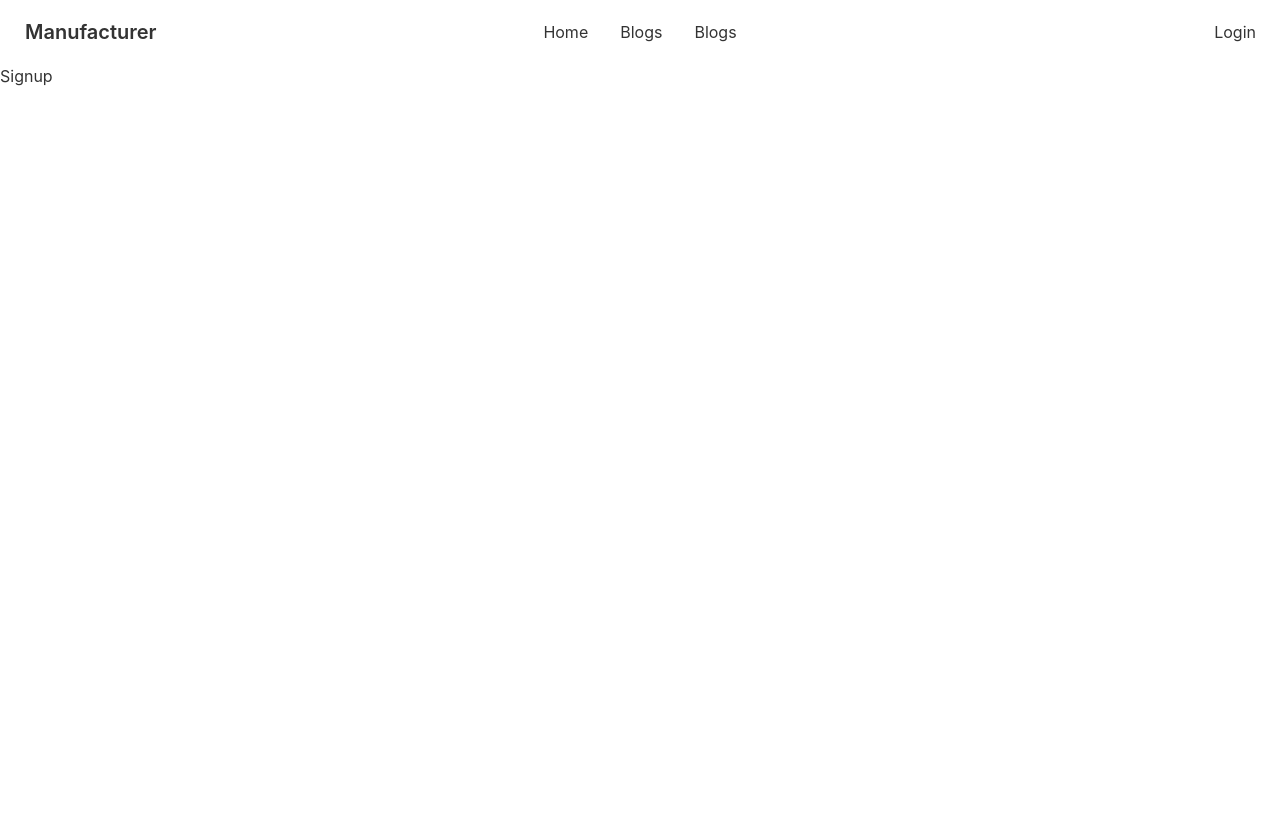
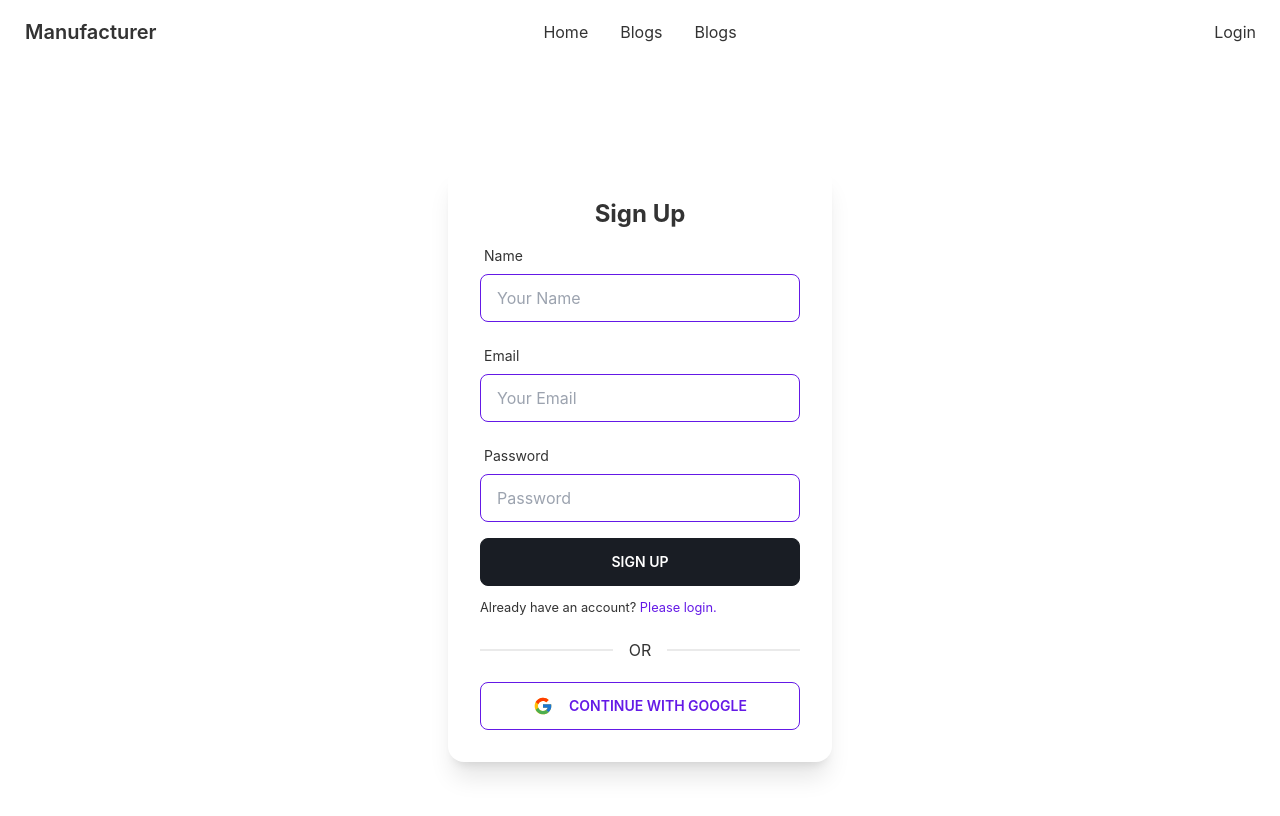
Before and after one commit to rayhan1650/parts-manufacturer-client, a React (Create React App) app: page /signup in a window 1280 px wide. Shown: the top 816 px of the page. Built offline with nearby package versions, Linux system fonts and the light colour scheme.

Commit message:
signup page created

```diff
--- a/src/Pages/Login/SignUp/SignUp.js
+++ b/src/Pages/Login/SignUp/SignUp.js
@@ -1,9 +1,148 @@
 import React from "react";
+import { useForm } from "react-hook-form";
+import { Link } from "react-router-dom";
+import { FcGoogle } from "react-icons/fc";
 
 const SignUp = () => {
+  const {
+    register,
+    formState: { errors },
+    handleSubmit,
+  } = useForm();
+  const onSubmit = (data) => {
+    console.log("Hello");
+  };
   return (
-    <div>
-      <h2>Signup</h2>
+    <div className="flex h-screen justify-center items-center">
+      <div className="card w-96 bg-base-100 shadow-xl">
+        <div className="card-body">
+          <h2 className="text-center text-2xl font-bold">Sign Up</h2>
+
+          <form onSubmit={handleSubmit(onSubmit)}>
+            {/* Name field hare  */}
+            <div className="form-control w-full max-w-xs">
+              <label className="label">
+                <span className="label-text">Name</span>
+              </label>
+              <input
+                type="text"
+                placeholder="Your Name"
+                className="input input-bordered input-primary w-full max-w-xs"
+                {...register("name", {
+                  required: {
+                    value: true,
+                    message: "Name is Required",
+                  },
+                })}
+              />
+              <label className="label">
+                {errors.name?.type === "required" && (
+                  <span className="label-text-alt text-red-500">
+                    {errors.name.message}
+                  </span>
+                )}
+              </label>
+            </div>
+
+            {/* Email field hare   */}
+            <div className="form-control w-full max-w-xs">
+              <label className="label">
+                <span className="label-text">Email</span>
+              </label>
+              <input
+                type="email"
+                placeholder="Your Email"
+                className="input input-bordered input-primary w-full max-w-xs"
+                {...register("email", {
+                  required: {
+                    value: true,
+                    message: "Email is Required",
+                  },
+                  pattern: {
+                    value: /[a-z0-9]+@[a-z]+\.[a-z]{2,3}/,
+                    message: "Provide a valid Email",
+                  },
+                })}
+              />
+              {/* Email error show  */}
+              <label className="label">
+                {errors.email?.type === "required" && (
+                  <span className="label-text-alt text-red-500">
+                    {errors.email.message}
+                  </span>
+                )}
+                {errors.email?.type === "pattern" && (
+                  <span className="label-text-alt text-red-500">
+                    {errors.email.message}
+                  </span>
+                )}
+              </label>
+            </div>
+
+            {/* Password field hare  */}
+            <div className="form-control w-full max-w-xs">
+              <label className="label">
+                <span className="label-text">Password</span>
+              </label>
+              <input
+                type="password"
+                placeholder="Password"
+                className="input input-bordered input-primary w-full max-w-xs"
+                {...register("password", {
+                  required: {
+                    value: true,
+                    message: "Password is Required",
+                  },
+                  minLength: {
+                    value: 6,
+                    message: "Must be 6 characters or longer",
+                  },
+                })}
+              />
+
+              {/* Password error show  */}
+              <label className="label">
+                {errors.password?.type === "required" && (
+                  <span className="label-text-alt text-red-500">
+                    {errors.password.message}
+                  </span>
+                )}
+                {errors.password?.type === "minLength" && (
+                  <span className="label-text-alt text-red-500">
+                    {errors.password.message}
+                  </span>
+                )}
+              </label>
+            </div>
+
+            {/* Login button  */}
+            <input
+              className="btn w-full max-w-xs text-white"
+              type="submit"
+              value="Sign Up"
+            />
+          </form>
+
+          <p>
+            <small>
+              Already have an account?{" "}
+              <Link className="text-primary" to="/login">
+                Please login.
+              </Link>
+            </small>
+          </p>
+          <div className="divider">OR</div>
+
+          {/* social login  */}
+          <button
+            // onClick={() => signInWithGoogle()}
+            className="btn btn-outline btn-primary"
+          >
+            <FcGoogle className="mr-4 text-xl" />
+            Continue with Google
+          </button>
+        </div>
+      </div>
     </div>
   );
 };
--- a/src/Pages/Shared/Header/Header.js
+++ b/src/Pages/Shared/Header/Header.js
@@ -3,7 +3,7 @@
 
 const Header = () => {
   return (
-    <div className="navbar bg-base-100 sticky top-0">
+    <div className="navbar bg-base-100 z-50 sticky top-0">
       <div className="navbar-start">
         {/* for dropdown  */}
         <div className="dropdown">
```
